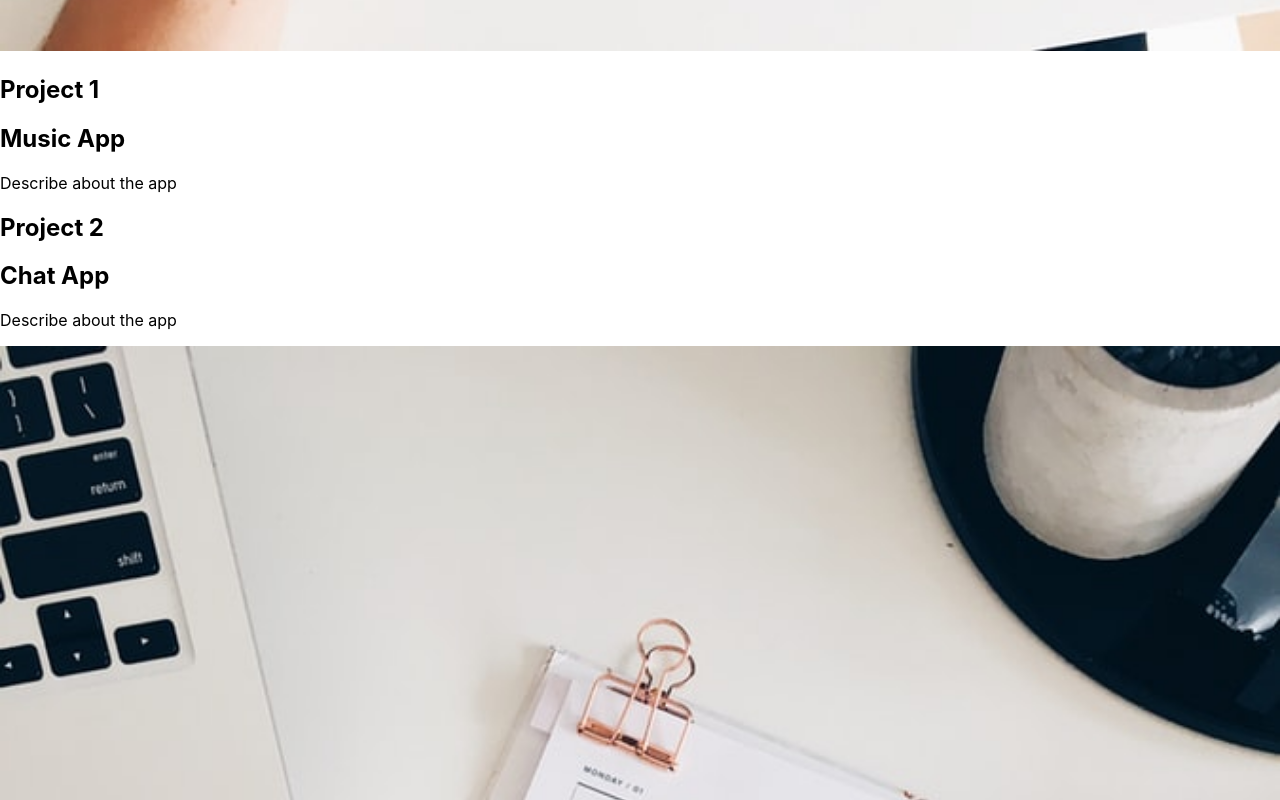
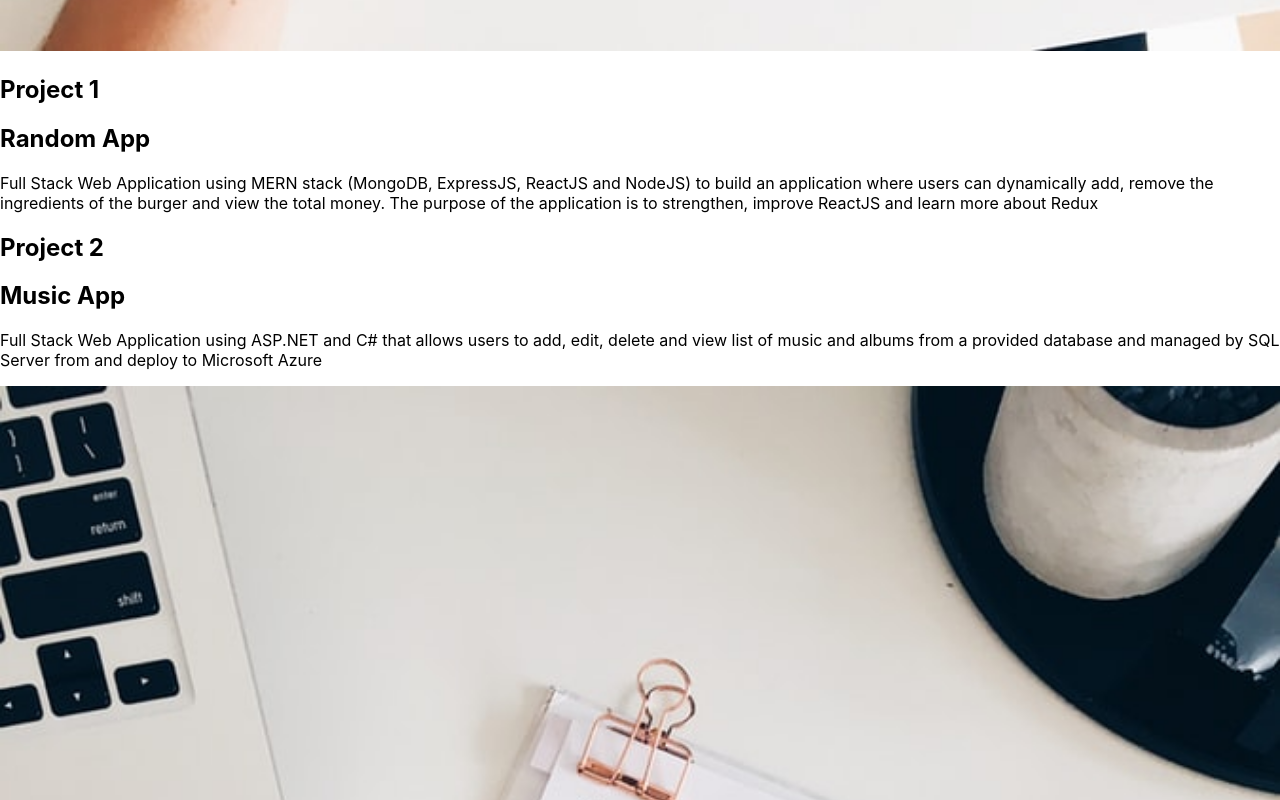
Before and after one commit to giatuongtran9/portfolio, a React app: page / in a window 1280 px wide. Shown: the part 2060-2860 px from the top of the page. Built offline with nearby package versions, Linux system fonts and the light colour scheme.

Commit message:
minor adjust

```diff
--- a/src/Main/Main.css
+++ b/src/Main/Main.css
@@ -13,7 +13,7 @@ img {
     position: relative;
     z-index: 1;
     margin: 0 auto;
-    padding: 80px 80px;
+    padding: 100px 80px;
     justify-content: flex-start;
 }
 
@@ -59,6 +59,6 @@ img {
 
 @media only screen and (min-width: 768px) {
     .Main h1 {
-        font-size: 4rem;
+        font-size: 3.5rem;
     }
 }
--- a/src/Projects/AllProjects/AllProjects.js
+++ b/src/Projects/AllProjects/AllProjects.js
@@ -7,10 +7,10 @@ import Project from './Project/Project'
 const AllProjects = () => {
 
     const projectInfo = [
-        { name: 'Music', info: 'Describe about the app', image: image1 },
-        { name: 'Chat', info: 'Describe about the app', image: image1 },
-        { name: 'mindSpark', info: 'describe about the app', image: image1},
-        { name: 'Random', info: 'describe about the app', image: image1}
+        { name: 'Random', info: 'Full Stack Web Application using MERN stack (MongoDB, ExpressJS, ReactJS and NodeJS) to build an application where users can dynamically add, remove the ingredients of the burger and view the total money. The purpose of the application is to strengthen, improve ReactJS and learn more about Redux', image: image1},
+        { name: 'Music', info: 'Full Stack Web Application using ASP.NET and C# that allows users to add, edit, delete and view list of music and albums from a provided database and managed by SQL Server from and deploy to Microsoft Azure', image: image1 },
+        { name: 'SimpleChat', info: 'Web Application using NodeJS and SocketIO to build a simple real-time message for learning purpose', image: image1 },
+        { name: 'mindSpark', info: 'Full Stack Web Application using MERN stack (MongoDB, ExpressJS, ReactJS and NodeJS) to build a platform that people can upload and share with quotes that inspirit others. The website has all the basic function from create account, add, edit, delete, rate to manage personal information', image: image1},
     ]
 
     const project = projectInfo.map((p, index) => {
```
Also changed, not shown: src/Header/NavBar/Navigation/Navigation.css (+1 -8 lines).
